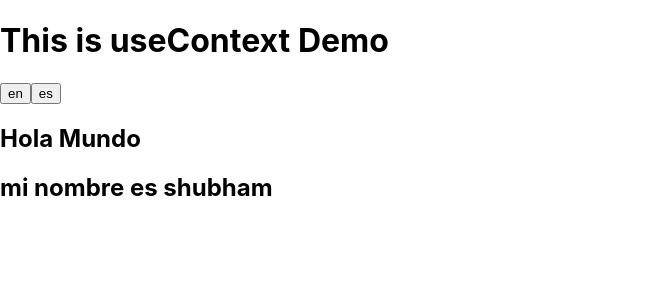
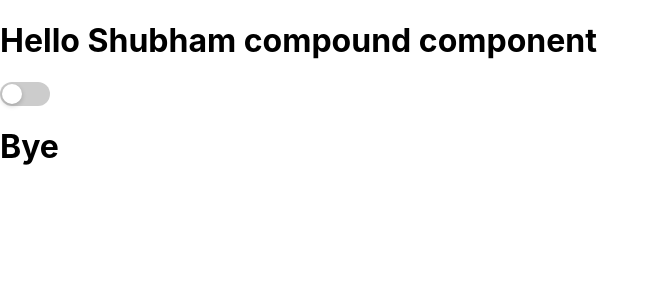
Before and after one commit to shbh29/react-context, a React (Create React App) app: page / in a window 1280 px wide. Shown: the top 300 px of the page, without its empty margins (0-660 px from the left). Built offline with nearby package versions, Linux system fonts and the light colour scheme.

Commit message:
compound component ground

```diff
--- /dev/null
+++ b/src/compoundComponent/App.js
@@ -0,0 +1,30 @@
+import Switch from "./Switch/switch";
+import {useState} from 'react';
+
+function On ({on, children}) {
+    return (
+        on ? <h1>{children}</h1>  : null
+    );
+}
+
+function Off ({on, children}) {
+    return (
+        on ? null : <h1>{children}</h1>
+    );
+}
+
+
+export default function App () {
+    const [on, setOn] = useState('false');
+    return (
+        <>
+            <h1>
+                Hello Shubham compound component
+            </h1>
+            <Switch onToggle={(on) => setOn(on)}/>
+            <On on={on}>Hi</On>
+            <Off on={on}>Bye</Off>
+            {/* {on ? <h1>Hi</h1> : <h1>Bye</h1>} */}
+        </>
+    );
+}
--- /dev/null
+++ b/src/compoundComponent/Switch/switch.css
@@ -0,0 +1,52 @@
+/* Toggle Switch Container */
+.toggle-switch {
+    position: relative;
+    display: block;
+    width: 50px;
+    height: 24px;
+    margin-top: 10px;;
+  }
+
+  .toggle-label {
+    display: inline-block;
+    cursor: pointer;
+  }
+
+  /* Hide the default checkbox */
+  .toggle-switch input[type="checkbox"] {
+    display: none;
+  }
+
+  /* Toggle Switch Track */
+  .toggle-switch .toggle-track {
+    position: absolute;
+    top: 0;
+    left: 0;
+    width: 100%;
+    height: 100%;
+    background-color: #ccc;
+    border-radius: 24px;
+    transition: background-color 0.3s;
+  }
+
+  /* Toggle Switch Thumb */
+  .toggle-switch .toggle-thumb {
+    position: absolute;
+    top: 2px;
+    left: 2px;
+    width: 20px;
+    height: 20px;
+    background-color: #fff;
+    border-radius: 50%;
+    box-shadow: 0 2px 5px rgba(0, 0, 0, 0.2);
+    transition: transform 0.3s;
+  }
+
+  /* Toggle Switch Checked State */
+  .toggle-switch input[type="checkbox"]:checked + .toggle-track {
+    background-color: #4CAF50;
+  }
+
+  .toggle-switch input[type="checkbox"]:checked + .toggle-track .toggle-thumb {
+    transform: translateX(26px);
+  }
--- /dev/null
+++ b/src/compoundComponent/Switch/switch.js
@@ -0,0 +1,22 @@
+import './switch.css'
+import {useEffect, useState} from 'react';
+
+export default function Switch({onToggle}) {
+    const [check, setChecked] = useState(false);
+    const updateChecked = () => {
+        setChecked(!check);
+    }
+    useEffect(() => {
+      onToggle(check);
+    }, [check])
+  return (
+    <div className="toggle-switch">
+        <label className='toggle-label'>
+      <input type="checkbox" checked={check} onChange={updateChecked}/>
+      <div className="toggle-track">
+        <div className="toggle-thumb"></div>
+      </div>
+      </label>
+    </div>
+  );
+}
--- a/src/index.js
+++ b/src/index.js
@@ -1,7 +1,7 @@
 import React from 'react';
 import ReactDOM from 'react-dom/client';
 import './index.css';
-import App from './useContextDemo/App';
+import App from './compoundComponent/App';
 import reportWebVitals from './reportWebVitals';
 
 const root = ReactDOM.createRoot(document.getElementById('root'));
```
